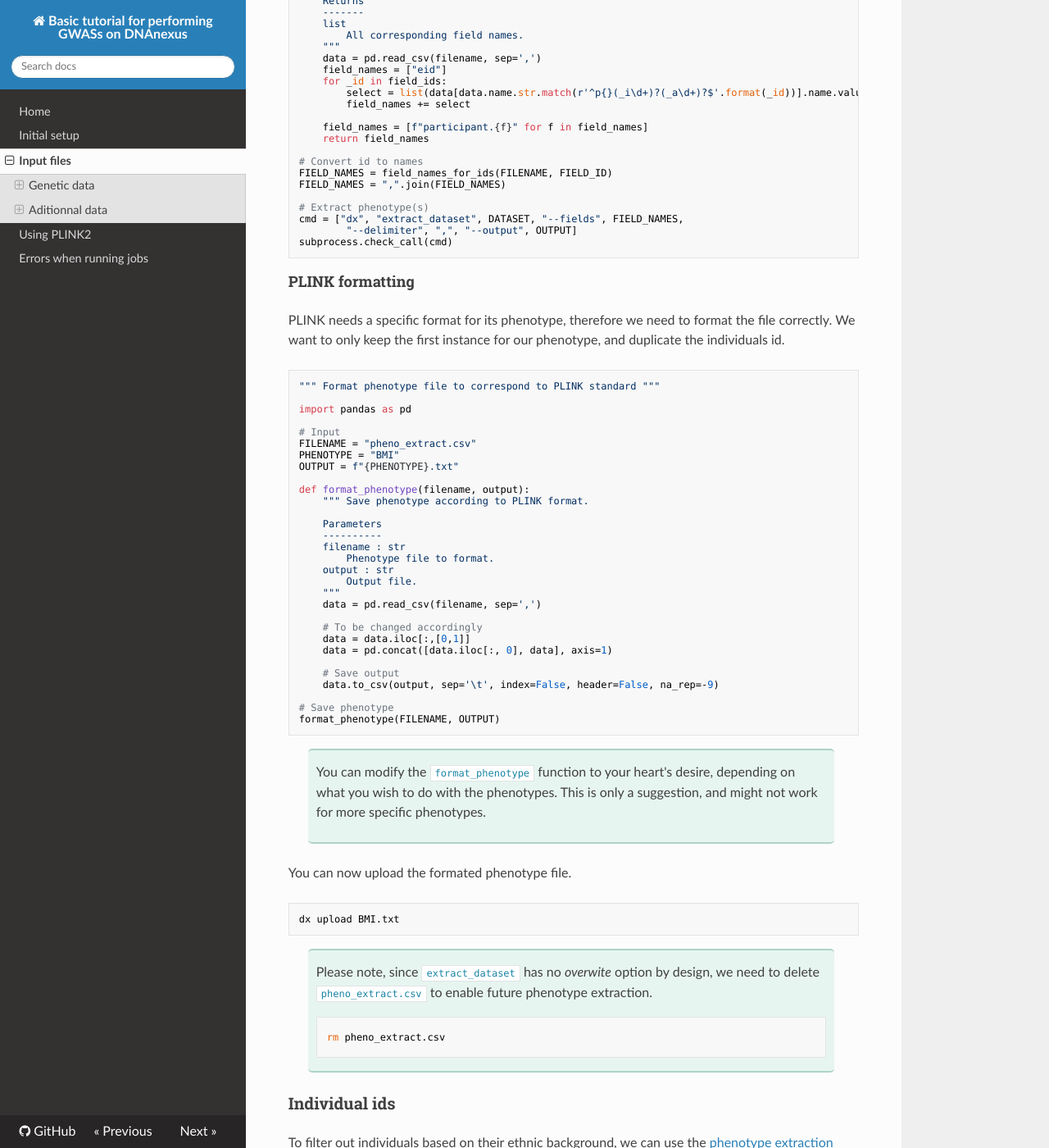
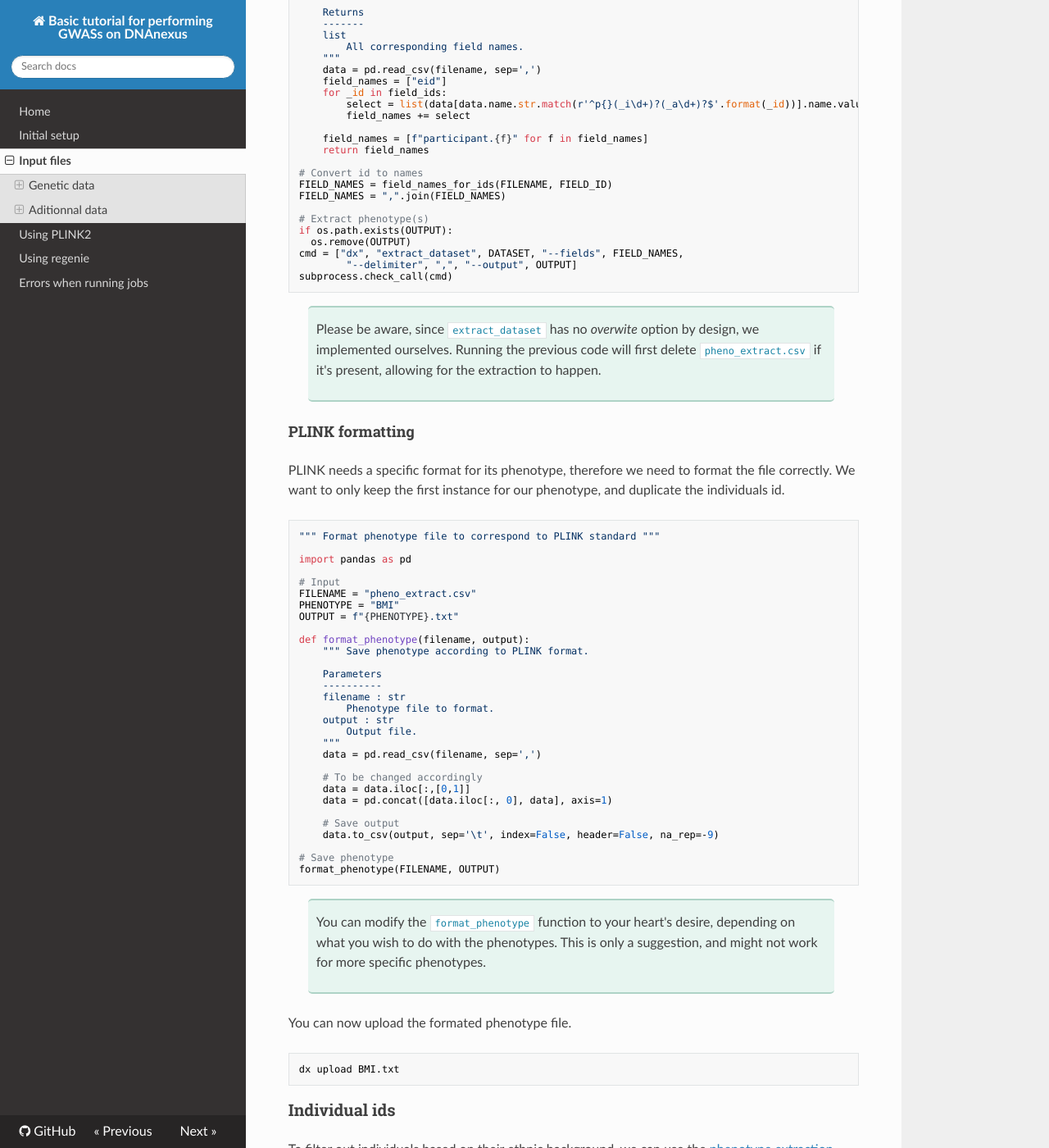
Before and after one commit to gloriabenoit/DNAnexus-GWAS, an MkDocs documentation site: the page built from docs/input.md, in a window 1280 px wide and 1400 px high, scrolled down 2397 px. Shown: the whole window at 82% size. Built offline with MkDocs 1.6.1, drawn with Linux system fonts in a browser that asks for light colours; nearby versions of some CDN libraries; some of the changed text lies outside the part shown.

Commit message:
update plink and init regenie

````diff
--- a/docs/input.md
+++ b/docs/input.md
@@ -83,6 +83,7 @@
 ```python
 """ Extract phenotype(s) from UKBB based on field ID(s). """
 
+import os
 import subprocess
 import pandas as pd
 
@@ -123,10 +124,15 @@
 FIELD_NAMES = ",".join(FIELD_NAMES)
 
 # Extract phenotype(s)
+if os.path.exists(OUTPUT):
+  os.remove(OUTPUT)
 cmd = ["dx", "extract_dataset", DATASET, "--fields", FIELD_NAMES,
         "--delimiter", ",", "--output", OUTPUT]
 subprocess.check_call(cmd)
 ```
+
+> Please be aware, since `extract_dataset` has no *overwite* option by design, we implemented ourselves.
+> Running the previous code will first delete `pheno_extract.csv` if it's present, allowing for the extraction to happen.
 
 #### PLINK formatting
 
@@ -175,16 +181,6 @@
 dx upload BMI.txt
 ```
 
-<blockquote>
-
-Please note, since <code>extract_dataset</code> has no <i>overwite</i> option by design, we need to delete <code>pheno_extract.csv</code> to enable future phenotype extraction.
-
-```bash
-rm pheno_extract.csv
-```
-
-</blockquote>
-
 ### Individual ids
 
 To filter out individuals based on their ethnic background, we can use the [phenotype extraction script](#phenotype) and the data-field [21000](https://biobank.ndph.ox.ac.uk/ukb/field.cgi?id=21000).
@@ -208,16 +204,6 @@
 dx upload white_british
 ```
 
-<blockquote>
-
-Once again, we remove <code>extract_dataset</code> to enable future phenotype extraction.
-
-```bash
-rm pheno_extract.csv
-```
-
-</blockquote>
-
 ### Covariates
 
 The genetic principal components from the UKBB individuals are stored in the [22009](https://biobank.ndph.ox.ac.uk/ukb/field.cgi?id=22009) data field.
@@ -239,7 +225,7 @@
 dx extract_dataset $record_id --fields $field_names --delimiter "\t" --output covariates.txt
 
 echo -e "FID\tIID\tPC1\tPC2\tPC3\tPC4\tPC5\tPC6\tPC7\tPC8\tPC9\tPC10\tPC11\tPC12\tPC13\tPC14\tPC15\tPC16\tPC17\tPC18\tSex\tAge" > file.tmp
-tail -n+2 covariates.txt >> .file.tmp
+tail -n+2 covariates.txt >> file.tmp
 mv file.tmp covariates.txt
 ```
 
--- a/mkdocs.yml
+++ b/mkdocs.yml
@@ -7,6 +7,7 @@
     - Initial setup: setup.md
     - Input files: input.md
     - Using PLINK2: plink.md
+    - Using regenie: regenie.md
     - Errors when running jobs: errors.md
 
 theme:
````
Also changed, not shown: docs/plink.md (+4 -7 lines), docs/regenie.md (added, +1 -0 lines).
